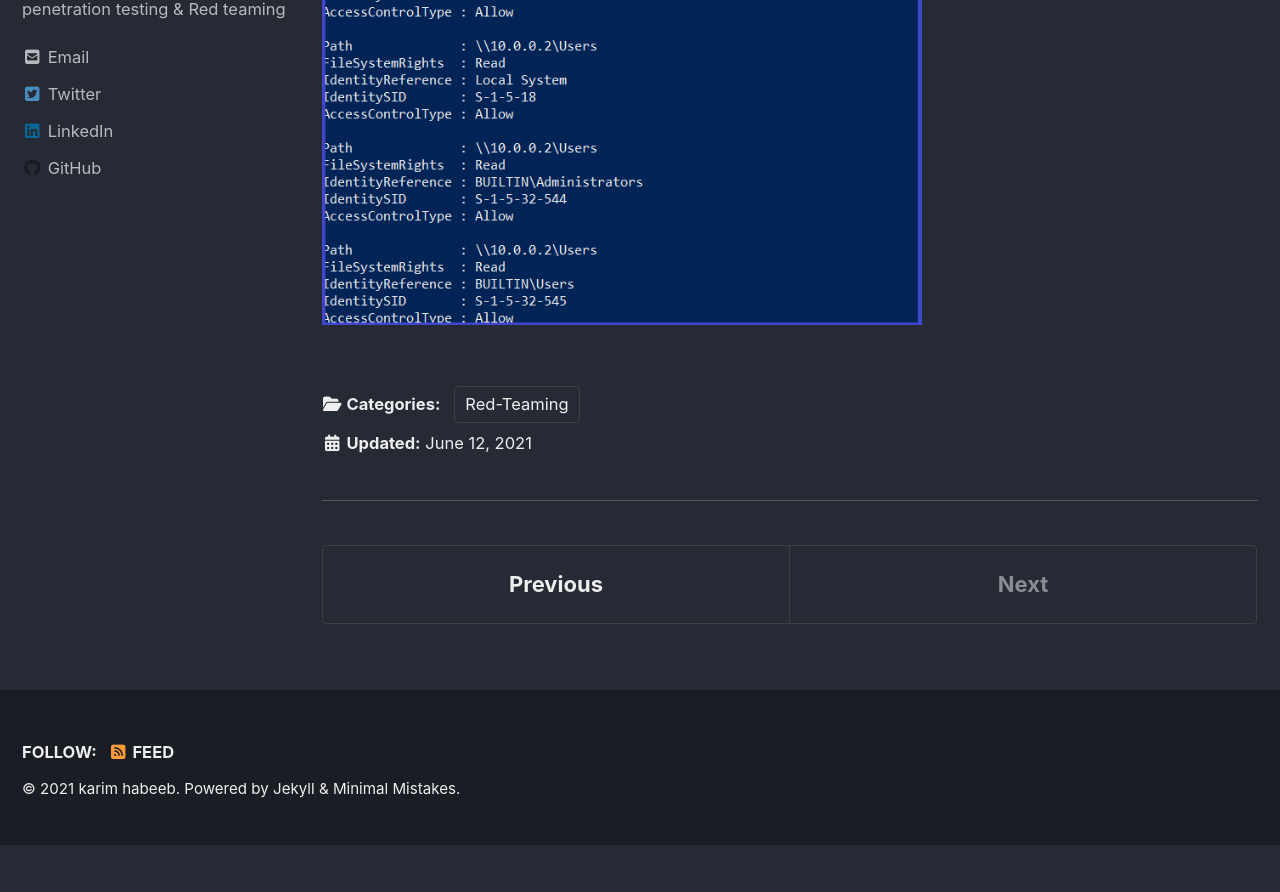
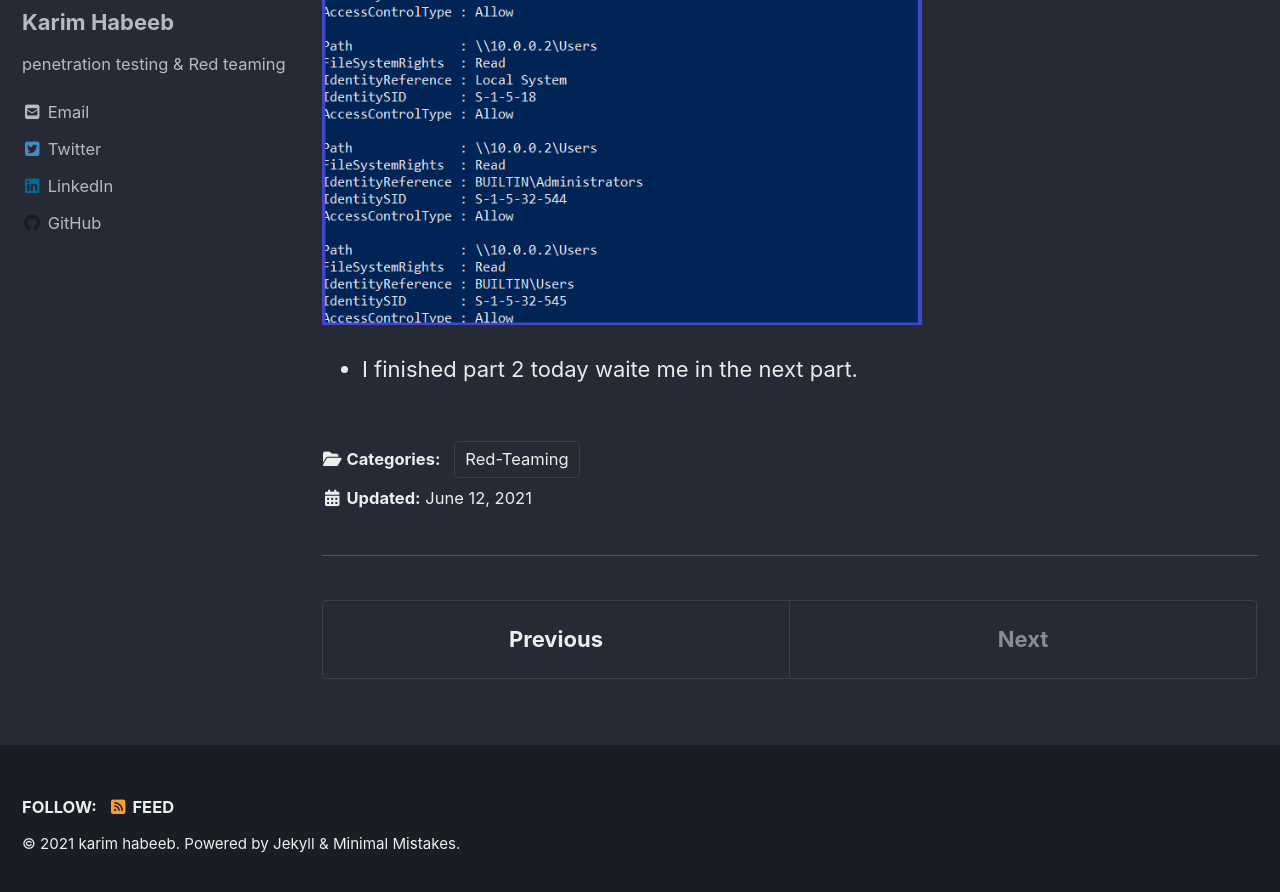
Before and after one commit to NoRed0x/NoRed0x.github.io, a Jekyll site: the page built from _posts/Red-Teaming/2021-06-12-active-directory-domain-enumeration-part-2.md, in a window 1280 px wide and 900 px high, scrolled down 10199 px. Shown: the top 892 px of the window. Built offline with Jekyll 4.4.1, drawn with Linux system fonts in a browser that asks for light colours; cached includes are drawn as plain includes; nearby versions of some CDN libraries; before the commit the page ends 11044 px from its top, so only the background shows below that.

Commit message:
Update 2021-06-12-active-directory-domain-enumeration-part-2.md

````diff
--- a/_posts/Red-Teaming/2021-06-12-active-directory-domain-enumeration-part-2.md
+++ b/_posts/Red-Teaming/2021-06-12-active-directory-domain-enumeration-part-2.md
@@ -162,3 +162,5 @@ Get-PathAcl -Path "\\10.0.0.2\Users"
 ```
 
 <img src="/img/adpart2/5ac.PNG" alt="Getting-gz" width="600" height="150">
+
+ * I finished part 2 today waite me in the next part.
````
